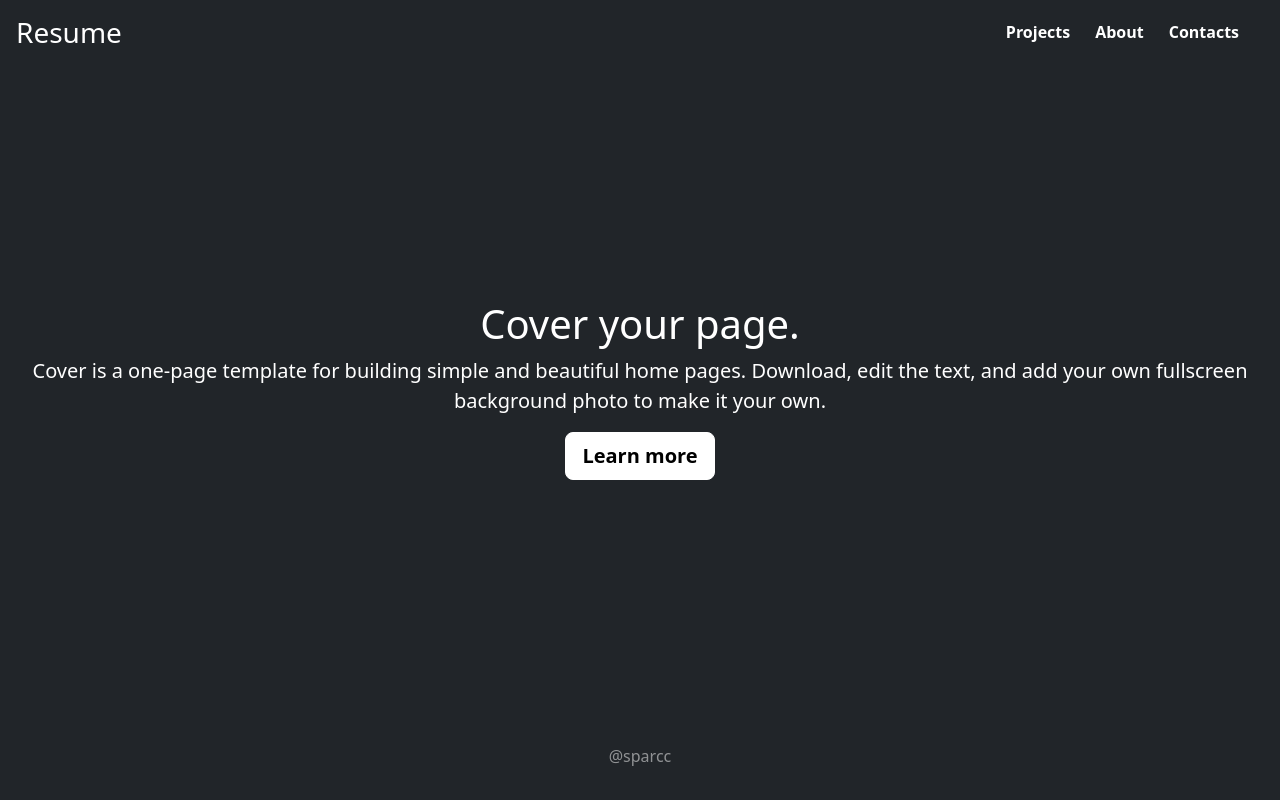
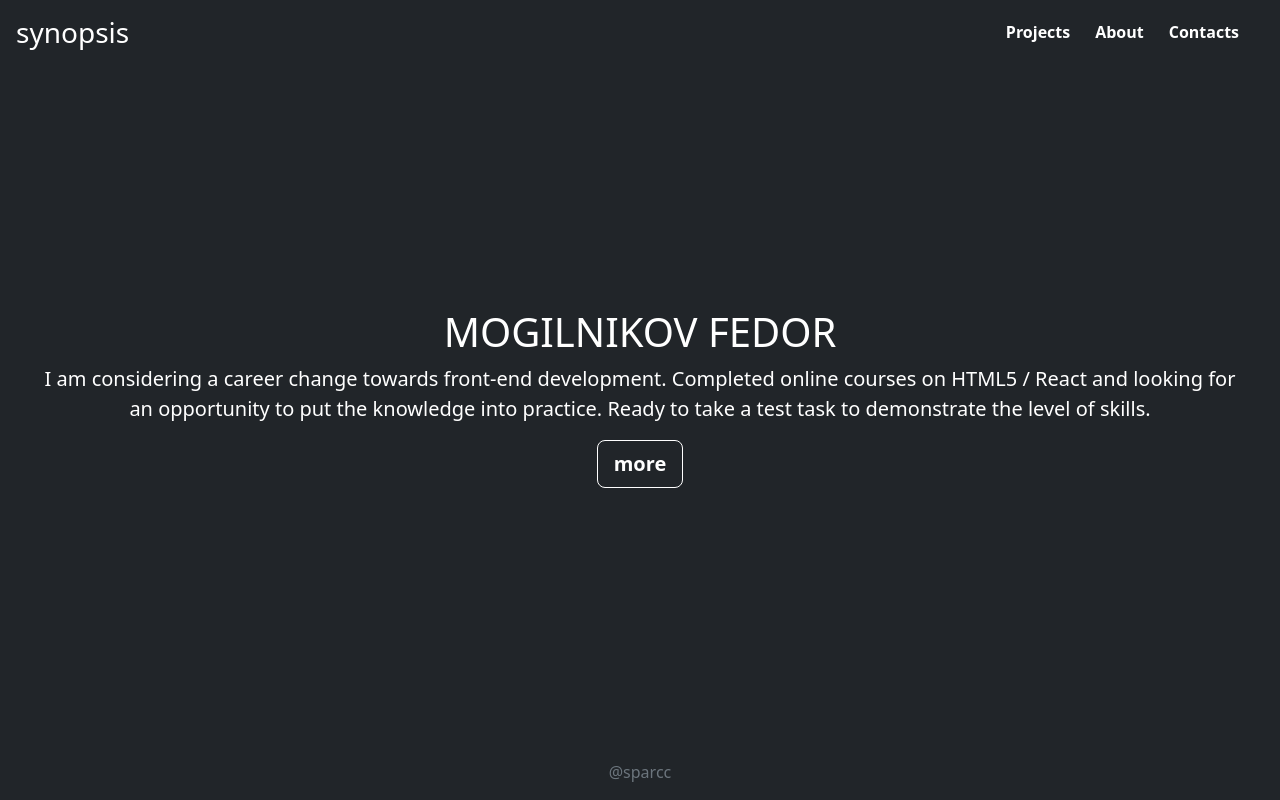
Before and after one commit to tank5588/resume, a website: page index.html in a window 1280 px wide. Drawn offline with nearby package versions, Linux system fonts and the light colour scheme.

Commit message:
feat: add customize landing

```diff
--- a/css/style.css
+++ b/css/style.css
@@ -1,4 +1,3 @@
-
 .bd-placeholder-img {
     font-size: 1.125rem;
     text-anchor: middle;
@@ -62,3 +61,32 @@
 .nav-link:hover {
     color: #57d490 !important;
 }
+
+.bg-white {
+    background-color: #141414 !important;
+    --bs-bg-opacity: 0 !important;
+    color: white !important;
+}
+
+.bg-white:hover {
+    color: #57d490 !important;
+}
+
+.bg-white:active {
+    border-color: #57d490 !important;
+    color: #57d490 !important;
+}
+
+.user__color {
+    text-decoration: none !important;
+    color: #6c757d !important;
+}
+
+.user__color:hover {
+    text-decoration: none !important;
+    color: #57d490 !important;
+}
+
+.user__color-synopsis:hover {
+    color: #57d490 !important;
+}
--- a/index.html
+++ b/index.html
@@ -1,113 +1,101 @@
-<!doctype html class="h-100">
-<html lang="en">
+<!doctype html>
+<html lang="en" class="h-100">
   <head>
-    <meta charset="utf-8">
-    <meta name="viewport" content="width=device-width, initial-scale=1">
-    <title>Resume</title>
-      <link rel="stylesheet" href="./css/style.css">
-      <link href="https://cdn.jsdelivr.net/npm/bootstrap@5.3.0-alpha1/dist/css/bootstrap.min.css"
-            rel="stylesheet"
-            integrity="sha384-GLhlTQ8iRABdZLl6O3oVMWSktQOp6b7In1Zl3/Jr59b6EGGoI1aFkw7cmDA6j6gD"
-            crossorigin="anonymous">
+    <meta
+            charset="utf-8"
+    >
+    <meta
+            name="viewport"
+            content="width=device-width, initial-scale=1"
+    >
+    <title>
+      Resume
+    </title>
+    <link
+          rel="stylesheet"
+          href="./css/style.css"
+    >
+    <link
+          href="https://cdn.jsdelivr.net/npm/bootstrap@5.3.0-alpha1/dist/css/bootstrap.min.css"
+          rel="stylesheet"
+          integrity="sha384-GLhlTQ8iRABdZLl6O3oVMWSktQOp6b7In1Zl3/Jr59b6EGGoI1aFkw7cmDA6j6gD"
+          crossorigin="anonymous"
+    >
   </head>
 
-  <body class="d-flex h-100 text-center text-bg-dark" wfd-invisible="true">
+  <body
+          class="d-flex h-100 text-center text-bg-dark"
+          wfd-invisible="true"
+  >
 
-  <div class="cover-container d-flex w-100 h-100 p-3 mx-auto flex-column">
-    <header class="mb-auto">
+    <div
+            class="cover-container d-flex w-100 h-100 p-3 mx-auto flex-column"
+    >
+      <!--header--><header class="mb-auto">
       <div>
-        <h3 class="float-md-start mb-0">Resume</h3>
+        <h3 class="float-md-start mb-0 user__color-synopsis">
+          synopsis
+        </h3>
         <nav class="nav nav-masthead justify-content-center float-md-end">
-          <a class="nav-link fw-bold py-1 px-0 color__class active" href="#"> Projects </a>
+          <a class="nav-link fw-bold py-1 px-0 color__class active" href="#">
+            Projects
+          </a>
           &nbsp;&nbsp;&nbsp;&nbsp;&nbsp;&nbsp;
-          <a class="nav-link fw-bold py-1 px-0 color__class" href="#"> About </a>
+          <a class="nav-link fw-bold py-1 px-0 color__class" href="#">
+            About
+          </a>
           &nbsp;&nbsp;&nbsp;&nbsp;&nbsp;&nbsp;
-          <a class="nav-link fw-bold py-1 px-0 color__class" href="#"> Contacts </a>
+          <a class="nav-link fw-bold py-1 px-0 color__class" href="#">
+            Contacts
+          </a>
           &nbsp;&nbsp;&nbsp;&nbsp;&nbsp;&nbsp;
         </nav>
       </div>
     </header>
 
-    <main class="px-3">
-      <h1>Cover your page.</h1>
-      <p class="lead">Cover is a one-page template for building simple and beautiful home pages. Download, edit the text, and add your own fullscreen background photo to make it your own.</p>
-      <p class="lead">
-        <a href="#" class="btn btn-lg btn-light fw-bold border-white bg-white">Learn more</a>
+      <!--main--><main
+            class="px-3"
+    >
+      <h1>
+        MOGILNIKOV FEDOR
+      </h1>
+      <p
+              class="lead"
+      >
+        I am considering a career change towards front-end development.
+        Completed online courses on HTML5 / React and looking
+        for an opportunity to put the knowledge into practice.
+        Ready to take a test task to demonstrate the level of skills.
+      </p>
+      <p
+              class="lead"
+      >
+        <a
+                href="#"
+                class="btn btn-lg btn-light fw-bold border-white bg-white"
+        >
+          more
+        </a>
       </p>
     </main>
 
-    <footer class="mt-auto text-white-50">
-      <p>@sparcc</p>
+      <!--footer--><footer
+            class="mt-auto text-white-50"
+    >
+      <a
+              href="#"
+              class="user__color"
+      >
+        @sparcc
+      </a>
     </footer>
-  </div>
+    </div>
 
-
-
-
-
-  <div id="torrent-scanner-popup" style="display: none;" wfd-invisible="true"></div>
-
-<!--<div class="container">-->
-<!--  <div class="row">-->
-<!--    <nav class="navbar fixed-top bg-body-tertiary navbar-expand-lg" data-bs-theme="dark" >-->
-<!--      <div class="container-fluid">-->
-<!--        <a class="navbar-brand" href="#">Resume</a>-->
-<!--        <button class="navbar-toggler" type="button" data-bs-toggle="collapse" data-bs-target="#navbarSupportedContent" aria-controls="navbarSupportedContent" aria-expanded="false" aria-label="Toggle navigation">-->
-<!--          <span class="navbar-toggler-icon"></span>-->
-<!--        </button>-->
-<!--        <div class="collapse navbar-collapse navbar-left" id="navbarSupportedContent">-->
-<!--          <ul class="navbar-nav me-auto mb-2 mb-lg-0">-->
-<!--            <li class="nav-item">-->
-<!--              <a class="nav-link active" aria-current="page" href="#">Home</a>-->
-<!--            </li>-->
-<!--            <li class="nav-item">-->
-<!--              <a class="nav-link" href="#">Projects</a>-->
-<!--            </li>-->
-<!--            <li class="nav-item">-->
-<!--              <a class="nav-link" href="#">About</a>-->
-<!--            </li>-->
-<!--            <li class="nav-item">-->
-<!--              <a class="nav-link" href="#">Contacts</a>-->
-<!--            </li>-->
-<!--          </ul>-->
-<!--        </div>-->
-<!--      </div>-->
-<!--    </nav>-->
-<!--  </div>-->
-<!--</div>-->
-<!-- -->
-
-<!--<div class="container">-->
-<!--  <div class="row">-->
-<!--    <div class="col-sm-6 col-md-5 col-lg-6">-->
-<!--        &lt;!&ndash; текст &ndash;&gt;<h5 -->
-<!--                      class="h5-xl"-->
-<!--                    >-->
-<!--                      HI, I’M FEDOR-->
-<!--                    </h5>-->
-<!--                    <h1 -->
-<!--                      class="h1-xl"-->
-<!--                    >-->
-<!--                      I’M A FRONTEND DEVELOPER-->
-<!--                    </h1>-->
-<!--    </div>-->
-<!--    <div class="col-sm-6 col-md-5 offset-md-2 col-lg-6 offset-lg-0">-->
-<!--        &lt;!&ndash; картинка &ndash;&gt;<img -->
-<!--                          src="./images/img.jpg" -->
-<!--                          alt="foto" -->
-<!--                          class="fit-picture"-->
-<!--                       >-->
-<!--    </div>-->
-<!--  </div>-->
-<!--</div>-->
-
-
-
-
-
-
-
-
-    <script src="https://cdn.jsdelivr.net/npm/bootstrap@5.3.0-alpha1/dist/js/bootstrap.bundle.min.js" integrity="sha384-w76AqPfDkMBDXo30jS1Sgez6pr3x5MlQ1ZAGC+nuZB+EYdgRZgiwxhTBTkF7CXvN" crossorigin="anonymous"></script>
+    <script
+            src="https://cdn.jsdelivr.net/npm/bootstrap@5.3.0-alpha1/dist/js/bootstrap.bundle.min.js"
+            integrity="sha384-w76AqPfDkMBDXo30jS1Sgez6pr3x5MlQ1ZAGC+nuZB+EYdgRZgiwxhTBTkF7CXvN"
+            crossorigin="anonymous">
+      //
+    </script>
   </body>
 </html>
```
